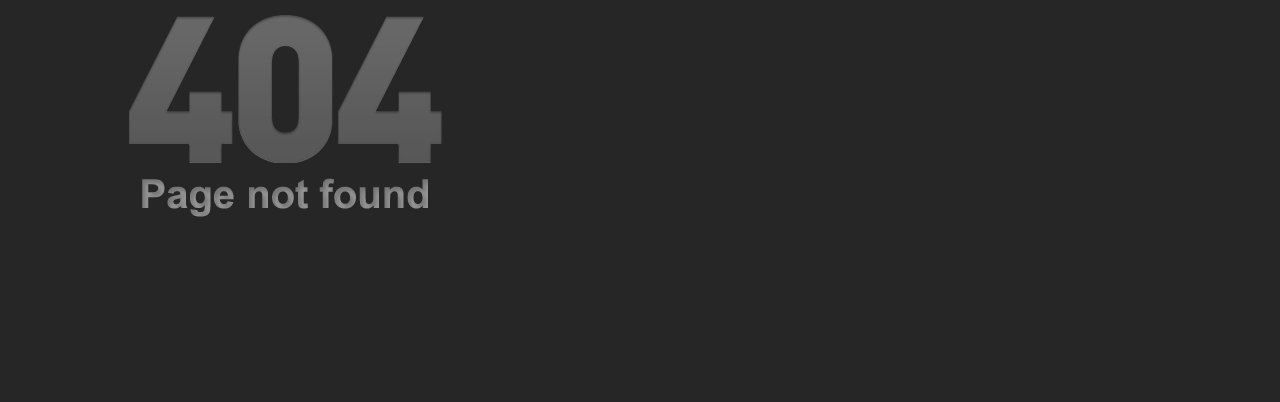
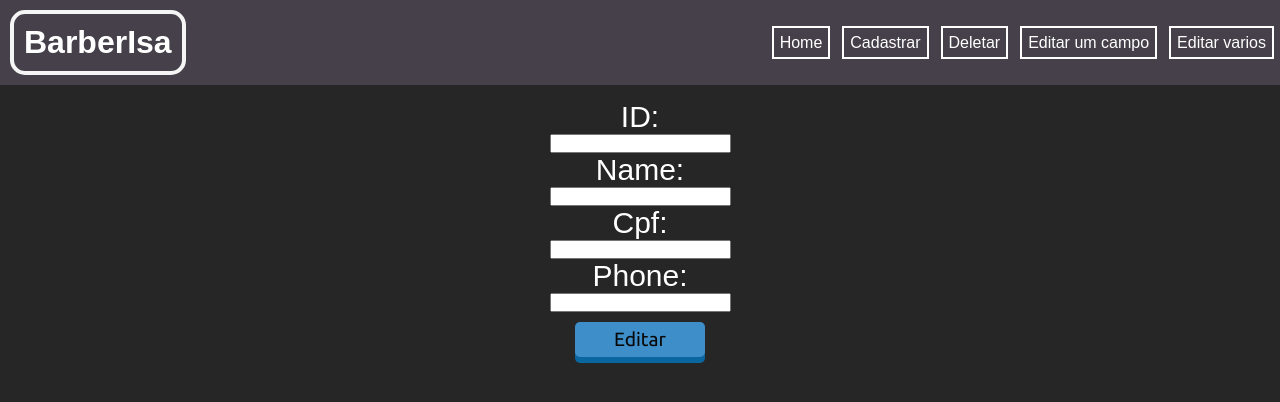
Before and after one commit to ArealNemexis/barberIsa, a React (Create React App) app in the folder frontend-react/: page /editar in a window 1280 px wide. Shown: the top 402 px of the page. Built offline with nearby package versions, Linux system fonts and the light colour scheme.

Commit message:
Editar varios pronto faltando checagem e inicio de css do Editar varios

```diff
--- a/frontend-react/src/components/NavBar/index.js
+++ b/frontend-react/src/components/NavBar/index.js
@@ -25,7 +25,7 @@ class NavBar extends React.Component {
                         <NavButton className="li-header" href="/euc">
                             Editar um campo
                         </NavButton>
-                        <NavButton className="li-header" href="/ev">
+                        <NavButton className="li-header" href="/editar">
                             Editar varios
                         </NavButton>
                     </ul>
--- a/frontend-react/src/index.js
+++ b/frontend-react/src/index.js
@@ -6,6 +6,7 @@ import Cadastrar from "./pages/Cadastrar";
 import DeletePage from "./pages/DeletePage";
 import Home from "./pages/Home";
 import NotFound from "./pages/NotFound";
+import Editar from "./pages/Editar";
 
 ReactDOM.render(
     <BrowserRouter>
@@ -13,6 +14,7 @@ ReactDOM.render(
             <Route path="/" component={Home} exact />
             <Route path="/cadastro" component={Cadastrar} exact />
             <Route path="/deletar" component={DeletePage} exact />
+            <Route path="/editar" component={Editar} exact/>
             <Route component={NotFound} />
         </Switch>
     </BrowserRouter>,
--- /dev/null
+++ b/frontend-react/src/pages/Editar/index.js
@@ -0,0 +1,65 @@
+import React from 'react'
+import NavBar from '../../components/NavBar'
+import api from "../../services/api";
+import PatternButton from "../../components/PatternButton"
+import './style.css'
+
+class Editar extends React.Component {
+    constructor(props) {
+        super(props)
+        this.editarButton = this.editarButton.bind(this)
+    }
+
+    async editarButton() {
+
+        const id = document.getElementById('id').value;
+
+        var name = document.getElementById('name').value;
+        var cpf = document.getElementById('cpf').value;
+        var phone = document.getElementById('phone').value;
+
+        await api.put(`/customers/${id}`, {
+            id,
+            name,
+            cpf,
+            phone
+        })
+
+        document.getElementById('id').value='';
+
+        document.getElementById('name').value='';
+        document.getElementById('cpf').value='';
+        document.getElementById('phone').value='';
+    }
+
+
+    render() {
+
+        return (
+            <div>
+                <NavBar>BarberIsa</NavBar>
+
+                <form id = "form-edicao">
+
+                    <label className="cssed-test"  htmlFor="id">ID:</label>
+                    <input id='id' type='text' name='id'/>
+
+                    <label className="cssed-test"  htmlFor="name">Name:</label>
+                    <input id='name' type='text' name='name'/>
+
+                    <label className="cssed-test" htmlFor="cpf">Cpf:</label>
+                    <input id="cpf" type="text"  name = "cpf"/>
+
+                    <label className="cssed-test" htmlFor="phone">Phone:</label>
+                    <input id="phone" type="text"  name = "phone"/>
+
+                    <PatternButton className="edicao-button" onClick={this.editarButton}>
+                        Editar
+                    </PatternButton>
+                </form>
+            </div>
+        );
+    }
+}
+
+export default Editar;
--- /dev/null
+++ b/frontend-react/src/pages/Editar/style.css
@@ -0,0 +1,15 @@
+.cssed-text {
+    font-size : 100px;
+}
+
+#form-edicao {
+    display: flex;
+    justify-content: center;
+    margin-top: 100px;
+    flex-direction: column;
+    align-items: center;
+}
+
+.edicao-button {
+    margin-top: 10px;
+}
```
